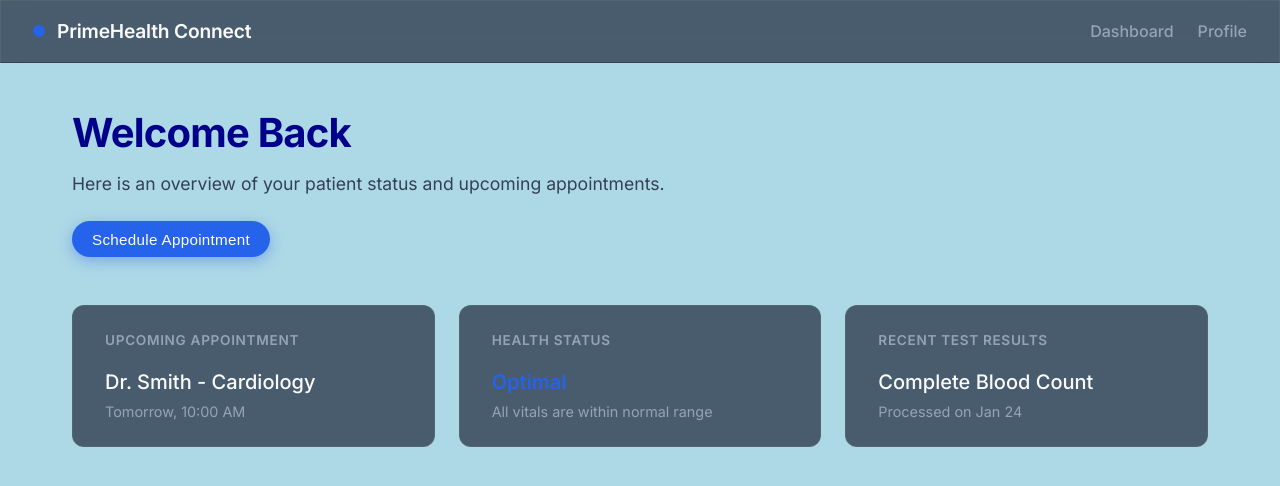
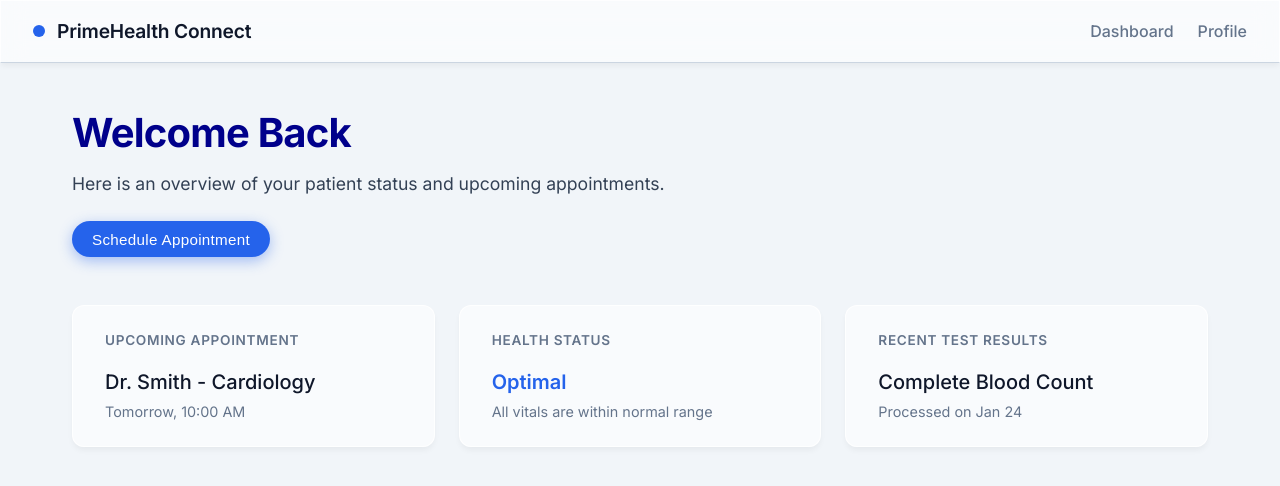
Before and after one commit to Vidushi-W/PrimeHealth-microservices, a React (Vite) app in the folder Frontend_UI/patient-service-frontend/: page / in a window 1280 px wide. Shown: the top 486 px of the page. Built offline with nearby package versions, Linux system fonts and the light colour scheme.

Commit message:
Improve global styles for a more modern UI appearance

```diff
--- a/Frontend_UI/patient-service-frontend/src/index.css
+++ b/Frontend_UI/patient-service-frontend/src/index.css
@@ -1,19 +1,19 @@
 @import url('https://fonts.googleapis.com/css2?family=Inter:wght@300;400;500;600;700&display=swap');
 
 :root {
-  /* Slate Gray color palette */
-  --color-bg: lightblue;        /* User requested light blue bg */
-  --color-surface: #1e293b;   /* slate-800 */
-  --color-surface-hover: #334155; /* slate-700 */
-  --color-border: #334155;
+  /* Sleek modern light color palette */
+  --color-bg: #f1f5f9;        /* slate-100 */
+  --color-surface: #ffffff;   /* white */
+  --color-surface-hover: #f8fafc; /* slate-50 */
+  --color-border: #cbd5e1;    /* slate-300 */
 
   /* Deep Blue accent */
   --color-primary: #2563eb;   /* blue-600 */
   --color-primary-hover: #1d4ed8; /* blue-700 */
 
   /* Text */
-  --color-text: #f8fafc;      /* slate-50 */
-  --color-text-muted: #94a3b8; /* slate-400 */
+  --color-text: #0f172a;      /* slate-900 */
+  --color-text-muted: #64748b; /* slate-500 */
 
   --radius-md: 0.5rem;
   --radius-lg: 0.75rem;
@@ -36,12 +36,13 @@ body {
   -webkit-font-smoothing: antialiased;
 }
 
-/* Glassmorphism utility */
+/* Sleek light glassmorphism utility */
 .glass {
-  background: rgba(30, 41, 59, 0.7);
+  background: rgba(255, 255, 255, 0.6);
   backdrop-filter: blur(12px);
   -webkit-backdrop-filter: blur(12px);
-  border: 1px solid rgba(255, 255, 255, 0.05);
+  border: 1px solid rgba(255, 255, 255, 0.8);
+  box-shadow: 0 4px 6px -1px rgba(0, 0, 0, 0.05); /* Soft drop shadow */
 }
 
 .btn {
```
